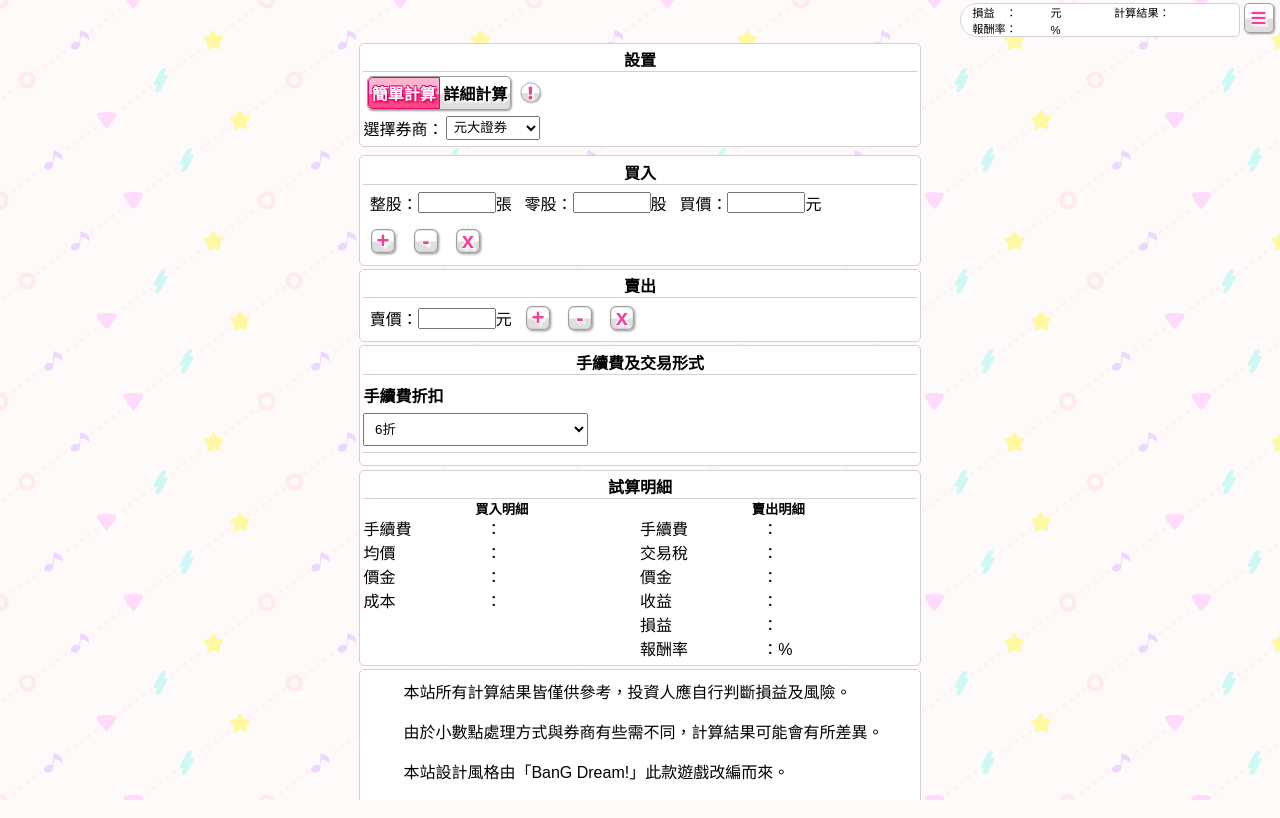
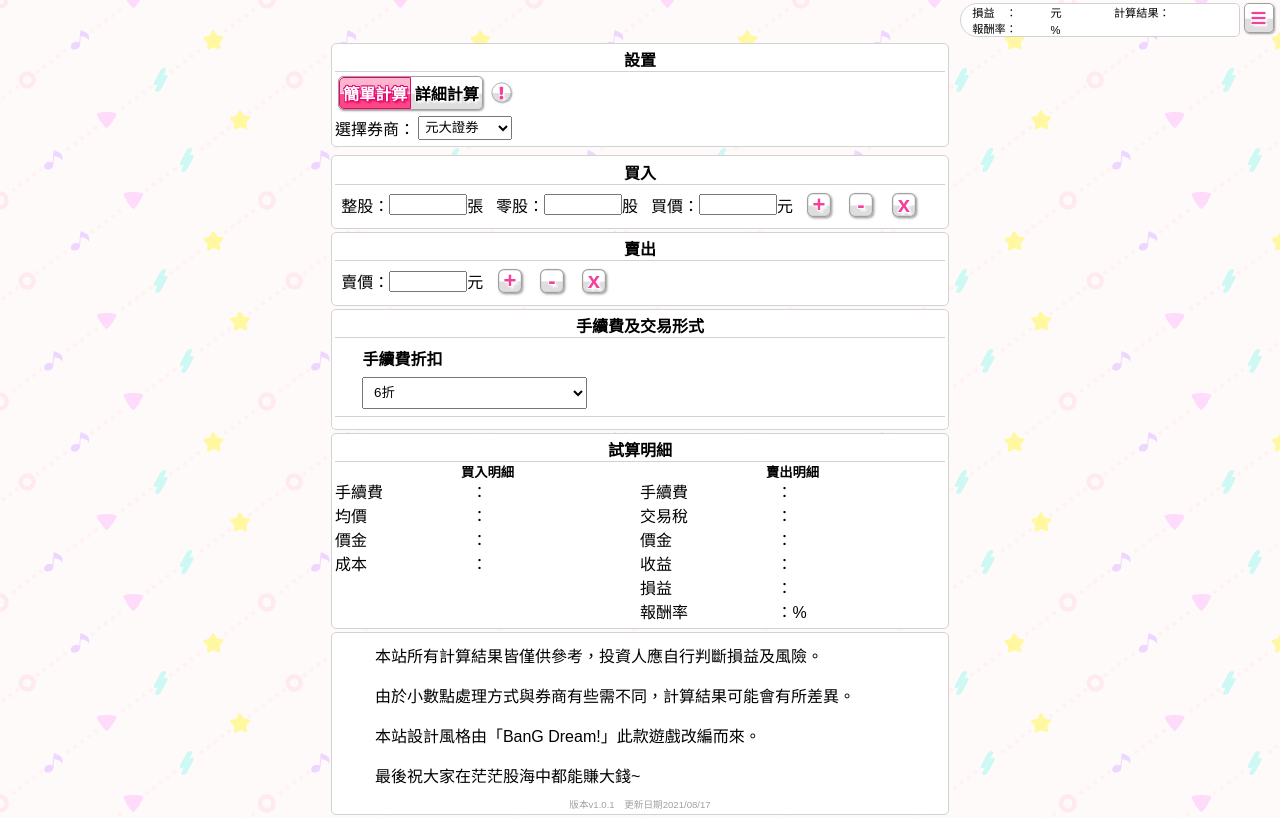
Before and after one commit to chuang030/chuang030.github.io, a PHP site: page /stock-calculator/index.html in a window 1280 px wide. Run offline with PHP 8.4, Linux system fonts and the light colour scheme.

Commit message:
CSS微調、JavaScript修正、新增券商
1.手續費區塊對其方式改為space-around
2.修正部分CSS錯誤
3.修正選單區塊多一層header問題
4.新增台新證券

```diff
--- a/stock-calculator/css/style.css
+++ b/stock-calculator/css/style.css
@@ -246,14 +246,25 @@
 }
 
 body {
-  overflow: hidden;
   position: relative;
+  height: 100vh;
+  background: url(../images/bg/bgPattern.webp);
+  background-attachment: fixed;
+}
+
+body::-webkit-scrollbar {
+  width: 0.25em;
+}
+
+body::-webkit-scrollbar-track {
+  background: transparent;
+}
+
+body::-webkit-scrollbar-thumb {
+  background: #f3419b;
 }
 
 body .wrapper {
-  height: 100vh;
-  background: url(../images/bg/bgPattern.webp);
-  background-attachment: fixed;
   display: -webkit-box;
   display: -ms-flexbox;
   display: flex;
@@ -262,21 +273,6 @@
   -webkit-box-pack: center;
       -ms-flex-pack: center;
           justify-content: center;
-  -webkit-transition: all 200ms ease;
-  transition: all 200ms ease;
-  overflow-y: scroll;
-}
-
-body .wrapper::-webkit-scrollbar {
-  width: 0.25em;
-}
-
-body .wrapper::-webkit-scrollbar-track {
-  background: transparent;
-}
-
-body .wrapper::-webkit-scrollbar-thumb {
-  background: #f3419b;
 }
 
 body .wrapper .top-box {
@@ -314,7 +310,7 @@
 }
 
 .app {
-  max-width: 568px;
+  max-width: 625px;
   display: -webkit-box;
   display: -ms-flexbox;
   display: flex;
@@ -361,6 +357,18 @@
           justify-content: center;
   width: 100%;
   height: 100vh;
+}
+
+.active-background {
+  width: 100%;
+  height: 100vh;
+  position: fixed;
+  top: 0;
+  left: 0;
+  background-color: rgba(0, 0, 0, 0);
+  -webkit-transition: all 200ms ease;
+  transition: all 200ms ease;
+  z-index: -1;
 }
 
 header {
@@ -967,6 +975,8 @@
     -webkit-box-align: center;
         -ms-flex-align: center;
             align-items: center;
+    -ms-flex-pack: distribute;
+        justify-content: space-around;
     -webkit-box-align: start;
         -ms-flex-align: start;
             align-items: flex-start;
@@ -1227,6 +1237,15 @@
     text-indent: 2em;
     text-align: left;
   }
+  body .wrapper .app .content footer #current-version {
+    width: 100%;
+    text-align: center;
+    color: #a0a0a0;
+    font-size: 0.6em;
+  }
+  body .wrapper .app .content footer #current-version span {
+    padding-right: 1em;
+  }
 }
 
 @media only screen and (min-width: 768px) {
--- a/stock-calculator/index.html
+++ b/stock-calculator/index.html
@@ -60,6 +60,7 @@
                             <option value="3">凱基證券</option>
                             <option value="4">永豐金證券</option>
                             <option value="5">新光證券</option>
+                            <option value="6">台新證券</option>
                         </select>
                     </div>
                 </div>
@@ -177,6 +178,10 @@
                                     name="oddLottBaseCharge" v-model.number="oddLottBaseCharge"
                                     @input="stockCalculation()">
                                 <span>元</span>
+                                <!-- <label for="Charge">興櫃<span>：</span></label><input type="number" id="oddLottBaseCharge"
+                                    name="oddLottBaseCharge" v-model.number="oddLottBaseCharge"
+                                    @input="stockCalculation()">
+                                <span>元</span> -->
                             </div>
                         </div>
                         <div id="stock-type" class="set-type-box-class" :class="{active : this.modelBox.full}">
@@ -273,39 +278,14 @@
                     <p>由於小數點處理方式與券商有些需不同，計算結果可能會有所差異。</p>
                     <p>本站設計風格由「BanG Dream!」此款遊戲改編而來。</p>
                     <p>最後祝大家在茫茫股海中都能賺大錢~</p>
+                    <div id="current-version">版本v1.0.1<span></span>更新日期2021/08/17</div>
                 </footer>
             </div>
         </div>
     </div>
+    <div id="active-background" class="active-background"></div>
 </body>
 <script type="text/javascript" src="js/control.js"></script>
 <script type="text/javascript" src="js/StockCalculation.js"></script>
 <script type="text/javascript" src="js/calculationData.js"></script>
-
-<!-- <script>
-    let formItem = document.getElementById("set-type-box-form");
-    let checkboxItem = document.getElementsByClassName("checkboxItem");
-    let labelCheckbox = document.getElementsByClassName("label-checkbox");
-    function checkFun(input) {
-        for (i = 0; i < checkboxItem.length; i++) {
-            checkboxItem[i].checked = false;
-        }
-        input.checked = true;
-        return true;
-    }
-    function checkedIsTrueIndex(obj) {
-        let arr = [];
-        for (i = 0; i < obj.length; i++) {
-            arr.push(obj[i].checked === true);
-        }
-        return arr.indexOf(true);
-    }
-    for (const iterator of checkboxItem) {
-        iterator.addEventListener("click", () => {
-            console.log(checkedIsTrueIndex(checkboxItem));
-            labelCheckbox[checkedIsTrueIndex(checkboxItem)].style.display = "none";
-        })
-    }
-</script> -->
-
 </html>
--- a/stock-calculator/js/calculationData.js
+++ b/stock-calculator/js/calculationData.js
@@ -61,15 +61,20 @@
                     break;
                 case 3:
                     this.buyDiscount = 6;
-                    this.boardLotBaseCharge = 5;
+                    this.boardLotBaseCharge = 20;
                     this.oddLottBaseCharge = 1;
                     break;
                 case 4:
                     this.buyDiscount = 6.5;
+                    this.boardLotBaseCharge = 1;
+                    this.oddLottBaseCharge = 1;
+                    break;
+                case 5:
+                    this.buyDiscount = 2.8;
                     this.boardLotBaseCharge = 20;
                     this.oddLottBaseCharge = 1;
                     break;
-                case 5:
+                case 6:
                     this.buyDiscount = 2.8;
                     this.boardLotBaseCharge = 20;
                     this.oddLottBaseCharge = 1;
--- a/stock-calculator/js/control.js
+++ b/stock-calculator/js/control.js
@@ -4,9 +4,9 @@
 const appBox = document.getElementById("app");
 const content = document.getElementById("content");
 const topBox = document.getElementById("top-box");
+const activeBackground = document.getElementById("active-background");
 
 header.innerHTML += `
-<header>
     <div id="nav-open-btn" class="nav-open-btn">
         <i class="fas fa-bars"></i>
     </div>
@@ -29,8 +29,6 @@
             </ul>
         </nav>
     </div>
-
-</header>
 `;
 
 const navOpenBtn = document.getElementById("nav-open-btn");
@@ -39,11 +37,13 @@
 navOpenBtn.addEventListener("click", function () {
     navBar.style.transform = "scale(1)";
     navBar.style.zIndex = "100";
-    wrapper.style.filter = "brightness(0.5)";
+    activeBackground.style.backgroundColor = "rgba(0, 0, 0, 0.5)";
+    activeBackground.style.zIndex = "0";
 })
 
 navCloseBtn.addEventListener("click", function () {
     navBar.style.transform = "scale(0)";
     navBar.style.zIndex = "0";
-    wrapper.style.filter = "brightness(1)";
+    activeBackground.style.backgroundColor = "rgba(0, 0, 0, 0)";
+    activeBackground.style.zIndex = "-1";
 })
--- a/stock-calculator/sass/_contentBoxStyle.scss
+++ b/stock-calculator/sass/_contentBoxStyle.scss
@@ -309,6 +309,7 @@
 
         .set-type-box-class {
             @include theme-box-display;
+            justify-content: space-around;
             align-items  : flex-start;
             padding-top  : 0.5em;
             width        : 100%;
--- a/stock-calculator/sass/_footerStyle.scss
+++ b/stock-calculator/sass/_footerStyle.scss
@@ -7,4 +7,15 @@
         text-indent: 2em;
         text-align: left;
     }
+
+    #current-version{
+        width: 100%;
+        text-align: center;
+        color: rgba(160, 160, 160, 1);
+        font-size: 0.6em;
+
+        span{
+            padding-right: 1em;
+        }
+    }
 }
--- a/stock-calculator/sass/_themeStyle.scss
+++ b/stock-calculator/sass/_themeStyle.scss
@@ -2,7 +2,7 @@
 $themeColorLight     : rgb(255, 181, 206);
 $themeColorDark      : rgb(226, 5, 111);
 $themeColorBtnActive : rgb(255, 71, 131);
-$themeBorderColor    : rgba(210, 210, 210, 255);
+$themeBorderColor    : rgba(210, 210, 210, 1);
 $themeBorderStyle    : $themeBorderColor 1px solid;
 
 @mixin theme-btn-style {
@@ -20,7 +20,7 @@
         0.75px 0.75px 0 white,
         2px 2px 2px white,
     ;
-    background: linear-gradient(rgba(255, 255, 255, 255) 50%, rgba(242, 242, 242, 255) 52%, rgba(222, 222, 222, 255) 54%);
+    background: linear-gradient(rgba(255, 255, 255, 1) 50%, rgba(242, 242, 242, 1) 52%, rgba(222, 222, 222, 1) 54%);
     box-shadow: 1px 1px 2px rgb(156, 156, 156);
 }
 
@@ -40,7 +40,7 @@
         2px 2px 2px $themeColorDark,
     ;
     color     : white;
-    background: linear-gradient($themeColorLight 50%, rgba(242, 242, 242, 255) 52%, $themeColorBtnActive 54%);
+    background: linear-gradient($themeColorLight 50%, rgba(242, 242, 242, 1) 52%, $themeColorBtnActive 54%);
     box-shadow: 1px 1px 2px rgb(156, 156, 156);
 }
 
@@ -80,18 +80,10 @@
 }
 
 body {
-    overflow: hidden;
-    position: relative;
-
-    .wrapper {
+    position             : relative;
     height               : 100vh;
     background           : url(../images/bg/bgPattern.webp);
     background-attachment: fixed;
-        display              : flex;
-        flex-wrap            : wrap;
-        justify-content      : center;
-        transition           : all 200ms ease;
-        overflow-y           : scroll;
 
     &::-webkit-scrollbar {
         width: 0.25em;
@@ -104,6 +96,11 @@
     &::-webkit-scrollbar-thumb {
         background: $themeColor;
     }
+
+    .wrapper {
+        display                 : flex;
+        flex-wrap               : wrap;
+        justify-content         : center;
 
         .top-box {
             @include theme-box-display;
@@ -130,7 +127,7 @@
 }
 
 .app {
-    max-width      : 568px;
+    max-width      : 625px;
     display        : flex;
     flex-wrap      : wrap;
     justify-content: center;
@@ -158,3 +155,14 @@
     width          : 100%;
     height         : 100vh;
 }
+
+.active-background {
+    width           : 100%;
+    height          : 100vh;
+    position        : fixed;
+    top             : 0;
+    left            : 0;
+    background-color: rgba(0, 0, 0, 0);
+    transition      : all 200ms ease;
+    z-index         : -1;
+}
```
Also changed, not shown: 1 other file. Lines whose indentation alone changed are shown as unchanged.
